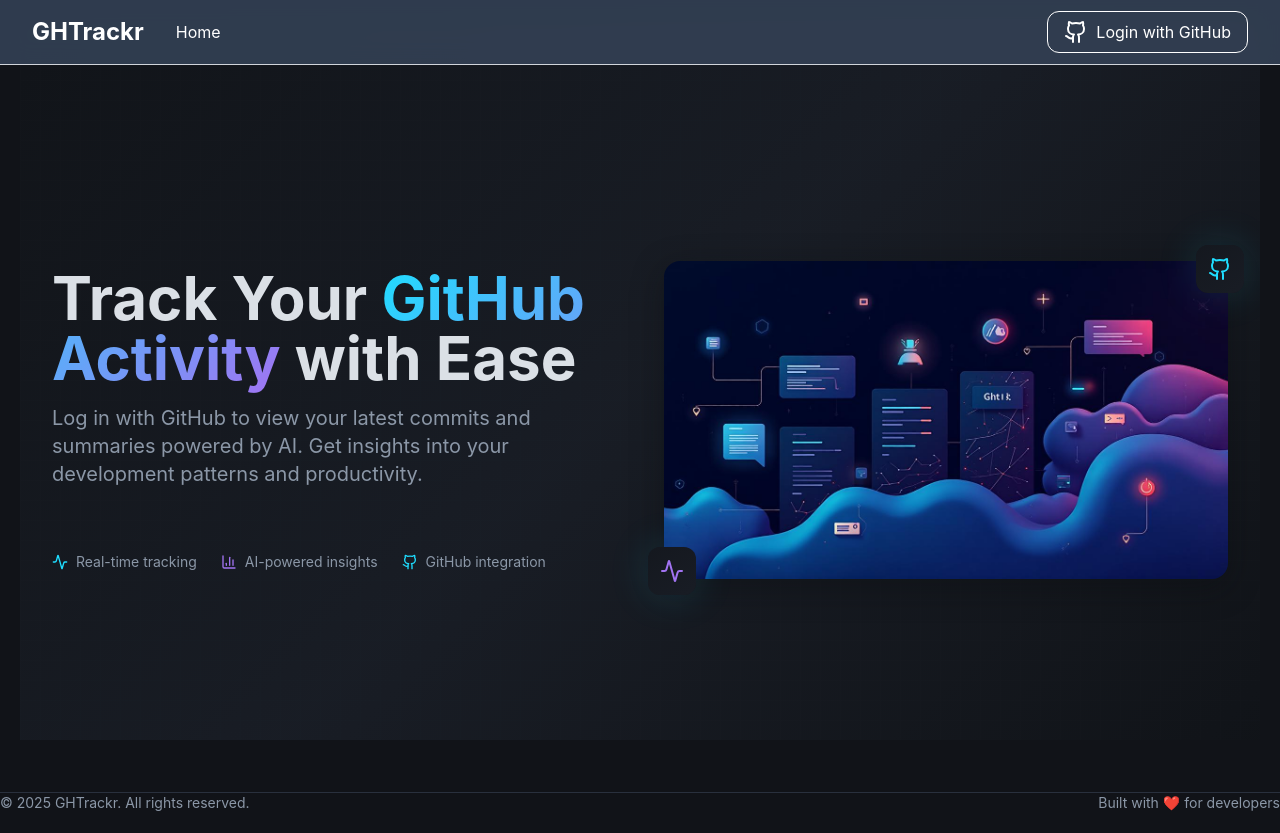
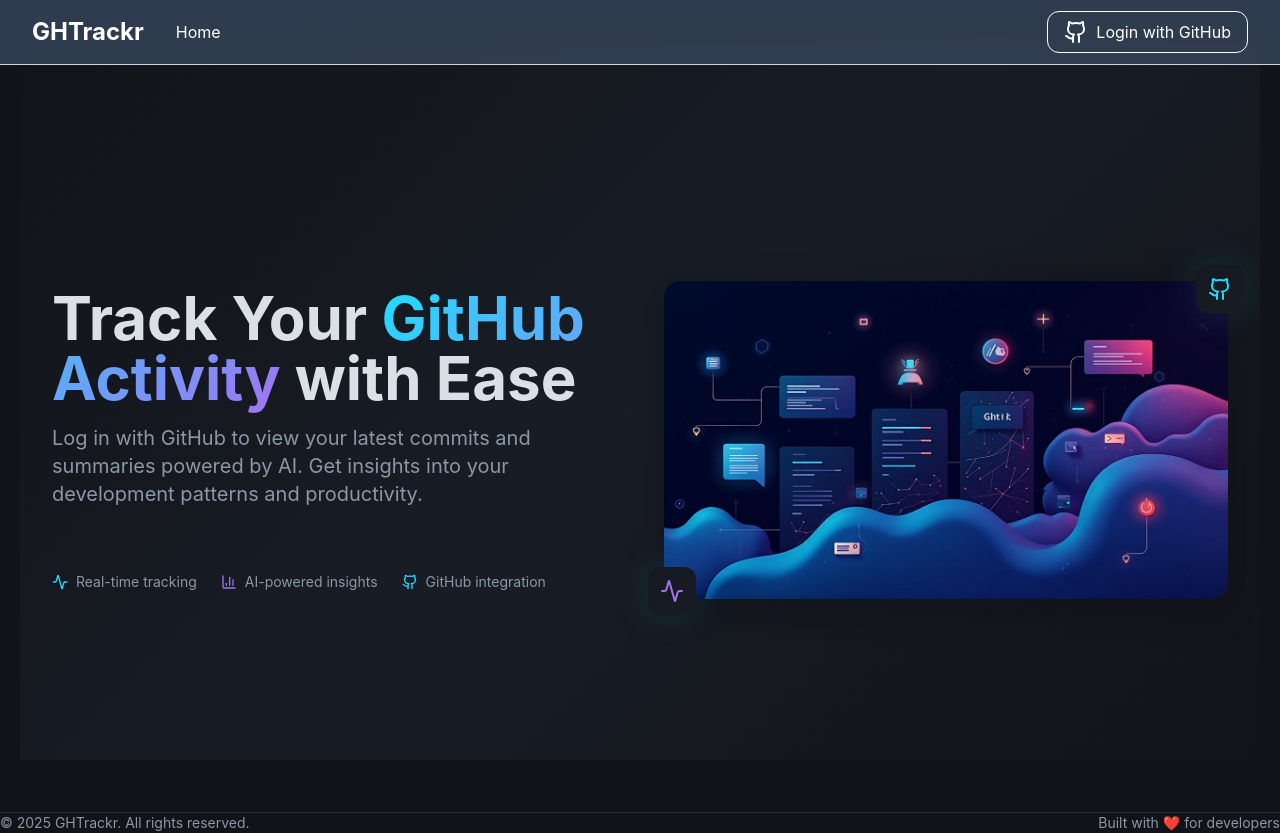
Before and after one commit to harshad00/GHTrackrForntEnd, a React (Vite) app: page / in a window 1280 px wide. Built offline with nearby package versions, Linux system fonts and the light colour scheme; no server answers.

Commit message:
style: Add margin-top to main content container in App component

```diff
--- a/src/App.jsx
+++ b/src/App.jsx
@@ -18,7 +18,7 @@
   return (
     <Router>
       <Navbar />
-      <div style={{ minHeight: '80vh', padding: '20px' }}>
+      <div className='mt-5' style={{ minHeight: '80vh', padding: '20px' }}>
 
         <Routes>
           <Route path="/" element={<Home />} />
```
